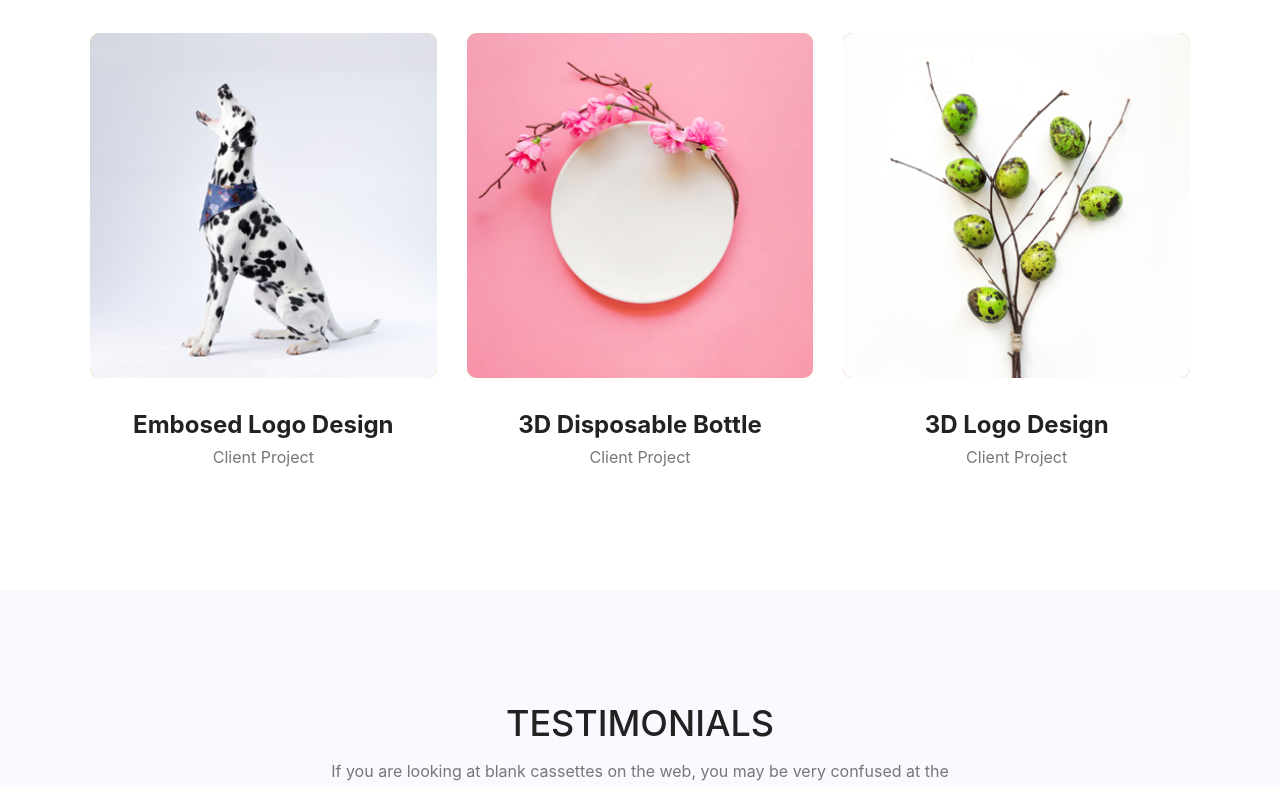
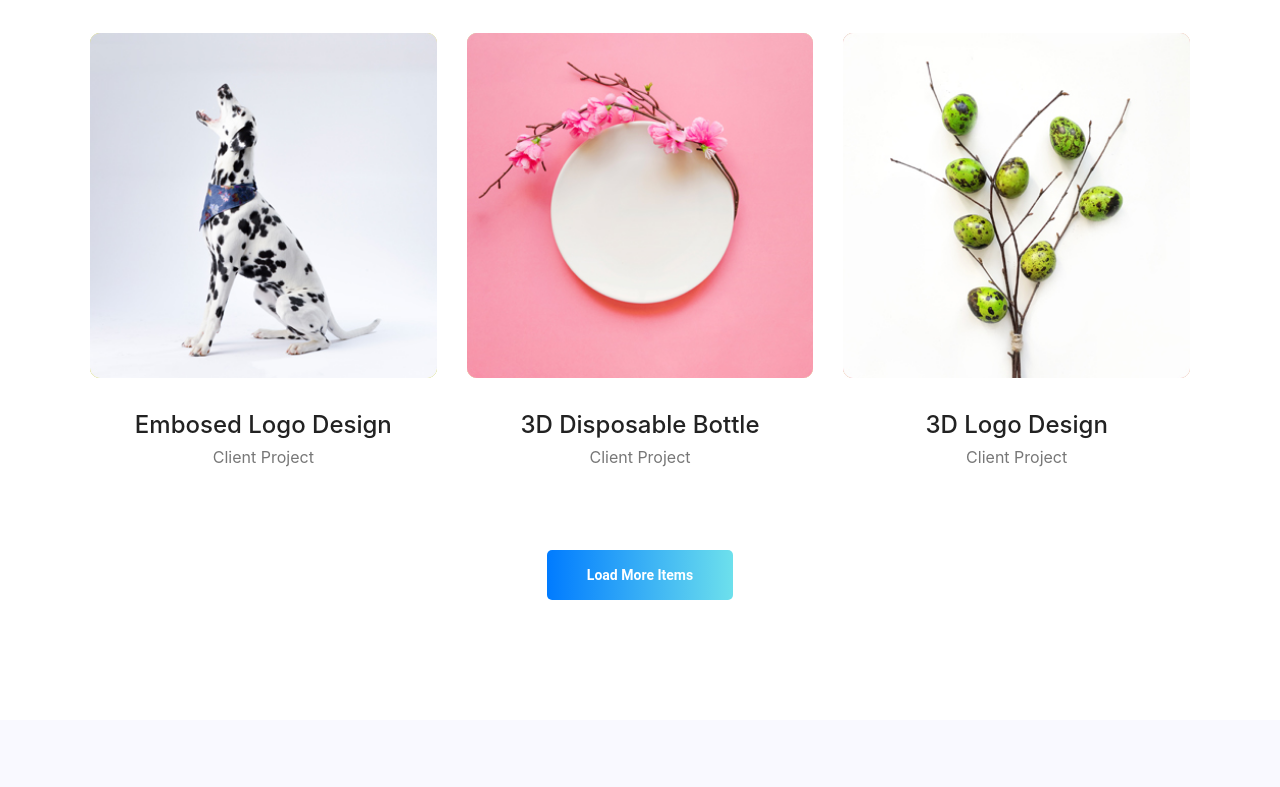
Before and after one commit to yfg1995/meetus, a Vue app: page / in a window 1280 px wide. Shown: the part 2059-2846 px from the top of the page. Built offline with nearby package versions, Linux system fonts and the light colour scheme.

Commit message:
gallery tab button

```diff
--- a/src/components/Tab.vue
+++ b/src/components/Tab.vue
@@ -143,8 +143,9 @@ export default {
   margin-top: 20px;
   transition: all 0.25s linear;
   font-size: 1.5em;
-  text-transform: capitalize;
+  font-weight: 500;
 }
+.g-text-item h4,
 .g-text-item p {
   text-transform: capitalize;
 }
--- a/src/views/About.vue
+++ b/src/views/About.vue
@@ -253,7 +253,7 @@ section {
   color: var(--vt-c-grey-soft);
   font-size: 1em;
   cursor: default;
-  transition: all 0.3s ease-in-out;
+  transition: all 0.3s ease;
 }
 .member__contact svg {
   position: absolute;
@@ -281,6 +281,7 @@ section {
 }
 .member__links svg {
   fill: #fff;
+  transition: all 0.3s ease;
 }
 .member__links li a {
   display: flex;
@@ -289,7 +290,7 @@ section {
   height: 100%;
   background: #e8e8e8;
   border-radius: 6px;
-  transition: all 0.3s ease-in-out;
+  transition: all 0.3s ease;
 }
 .member__links li a:hover {
   background: linear-gradient(
--- a/src/views/Home.vue
+++ b/src/views/Home.vue
@@ -6,11 +6,13 @@
 <script>
 import Services from "@/views/Services.vue";
 import Portfolio from "@/views/pages/Portfolio.vue";
+import About from "@/views/About.vue";
 
 export default {
   components: {
     Services,
     Portfolio,
+    About,
   },
 };
 </script>
--- a/src/views/pages/Portfolio.vue
+++ b/src/views/pages/Portfolio.vue
@@ -9,6 +9,10 @@
       <TabsWrapper>
         <Tab title="all" />
       </TabsWrapper>
+
+      <div class="more_btn tac">
+        <a class="main_btn" href="#">load more items</a>
+      </div>
     </div>
   </section>
 </template>
@@ -31,4 +35,29 @@ export default {
 </script>
 
 <style scoped>
+.more_btn {
+  margin-top: 80px;
+}
+.main_btn {
+  display: inline-block;
+  background-image: linear-gradient(
+    to right,
+    var(--clr-primary) 0%,
+    var(--clr-secondary) 50%,
+    var(--clr-primary) 100%
+  );
+  background-size: 200% auto;
+  padding: 4px 40px;
+  color: #fff;
+  font-family: "Roboto", sans-serif;
+  font-size: 0.875em;
+  font-weight: bold;
+  line-height: 3em;
+  border-radius: 5px;
+  transition: all 0.3s linear;
+  text-transform: capitalize;
+}
+.main_btn:hover {
+  background-position: right center;
+}
 </style>
```
